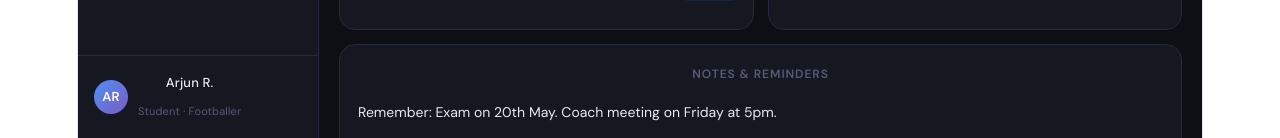
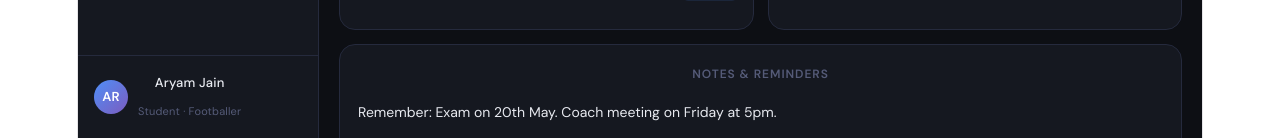
Before and after one commit to d5d7pb94cb-hue/athleteos, a React (Vite) app: page / in a window 1280 px wide. Shown: the part 662-800 px from the top of the page. Built offline with nearby package versions, Linux system fonts and the light colour scheme.

Commit message:
update name

```diff
--- a/src/App.jsx
+++ b/src/App.jsx
@@ -410,7 +410,7 @@ export default function App() {
         <div style={{ marginBottom: 20 }}>
           <div style={{ fontSize: 11, fontWeight: 600, color: "#555b78", textTransform: "uppercase", letterSpacing: ".08em", marginBottom: 10 }}>Profile</div>
           <div style={S.card}>
-            <input style={S.formInput} defaultValue="Arjun R." placeholder="Full name" />
+            <input style={S.formInput} defaultValue="Aryam Jain" placeholder="Full name" />
             <input style={S.formInput} defaultValue="Student · Footballer" placeholder="Role" />
             <button style={S.btnSm(false)}>Save Profile</button>
           </div>
@@ -479,7 +479,7 @@ export default function App() {
         </nav>
         <div style={S.profile}>
           <div style={S.avatar}>AR</div>
-          <div><p style={{ fontSize: 13, fontWeight: 500, margin: 0 }}>Arjun R.</p><span style={{ fontSize: 11, color: "#555b78" }}>Student · Footballer</span></div>
+          <div><p style={{ fontSize: 13, fontWeight: 500, margin: 0 }}>Aryam Jain</p><span style={{ fontSize: 11, color: "#555b78" }}>Student · Footballer</span></div>
         </div>
       </div>
       {/* Main */}
```
